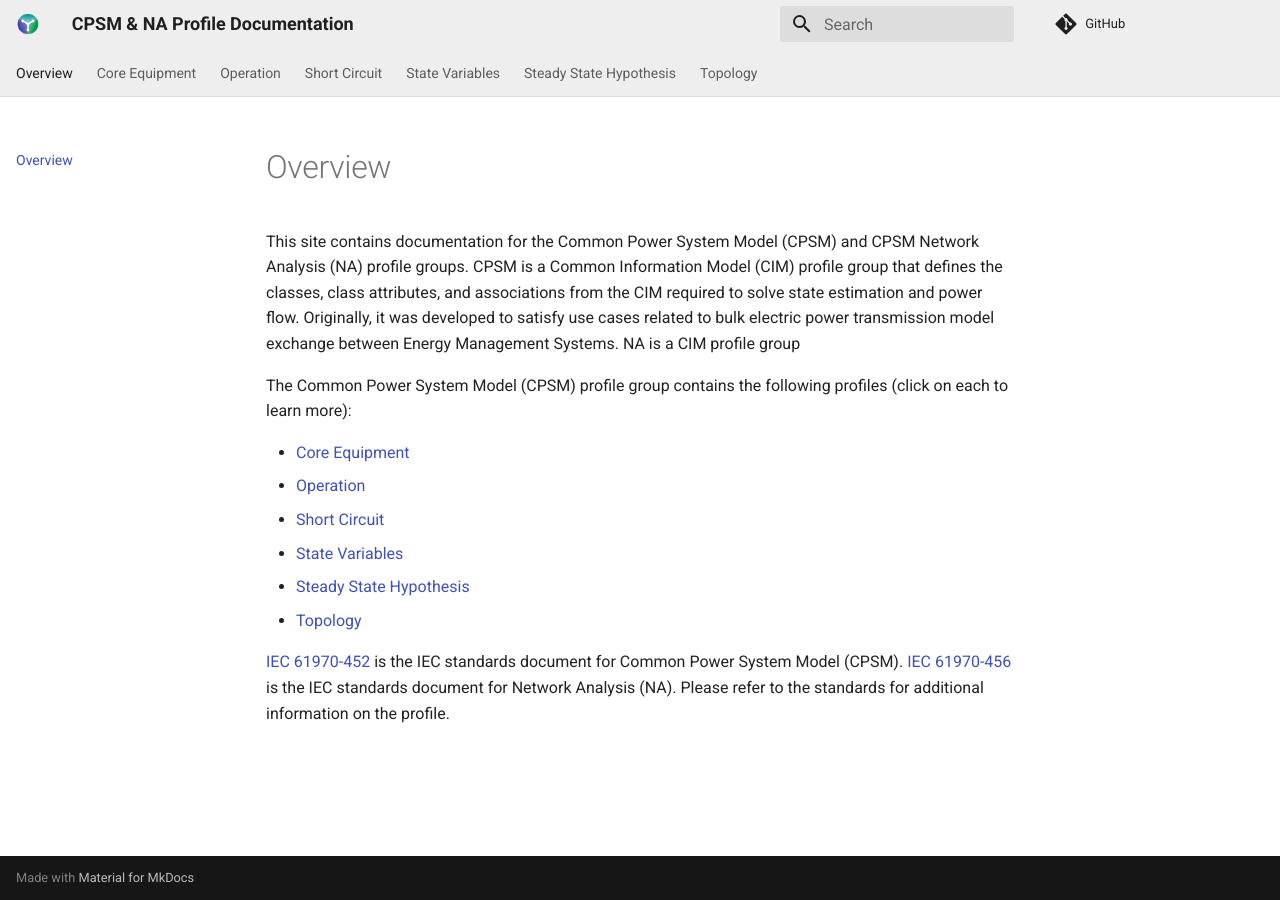
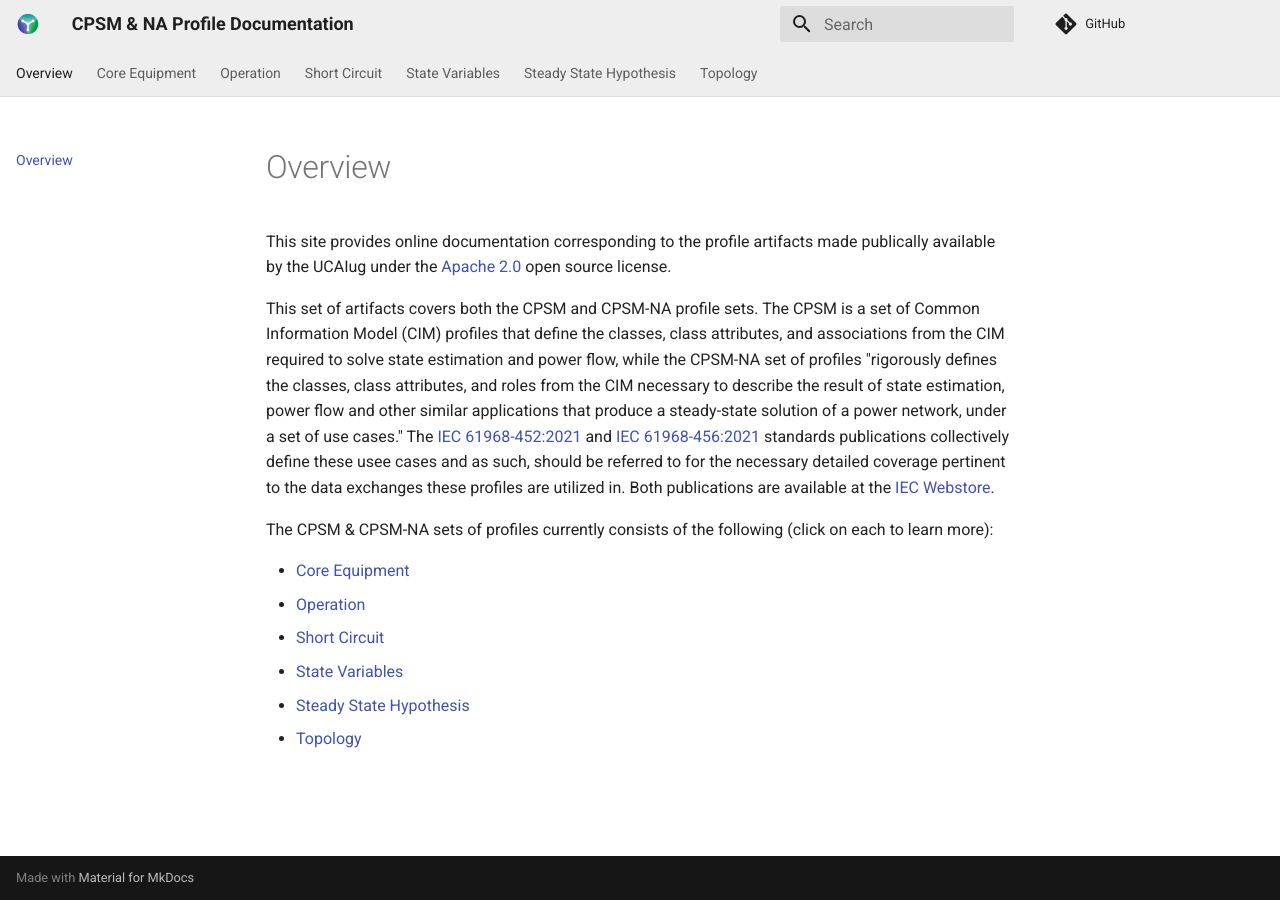
Before and after one commit to cimug-org/cpsm-docs, an MkDocs documentation site: the page built from docs/index.md, in a window 1280 px wide. Built offline with MkDocs 1.6.1 and Material for MkDocs 9.7.7, drawn with Linux system fonts in a browser that asks for light colours; comment, search, counter and statistics services are not loaded.

Commit message:
Update index.md

```diff
--- a/docs/index.md
+++ b/docs/index.md
@@ -1,7 +1,9 @@
 # Overview
-This site contains documentation for the Common Power System Model (CPSM) and CPSM Network Analysis (NA) profile groups. CPSM is a Common Information Model (CIM) profile group that defines the classes, class attributes, and associations from the CIM required to solve state estimation and power flow. Originally, it was developed to satisfy use cases related to bulk electric power transmission model exchange between Energy Management Systems. NA is a CIM profile group
+This site provides online documentation corresponding to the profile artifacts made publically available by the UCAIug under the [Apache 2.0](LICENSE) open source license.
 
-The Common Power System Model (CPSM) profile group contains the following profiles (click on each to learn more):
+This set of artifacts covers both the CPSM and CPSM-NA profile sets. The CPSM is a set of Common Information Model (CIM) profiles that define the classes, class attributes, and associations from the CIM required to solve state estimation and power flow, while the CPSM-NA set of profiles "rigorously defines the classes, class attributes, and roles from the CIM necessary to describe the result of state estimation, power flow and other similar applications that produce a steady-state solution of a power network, under a set of use cases." The [IEC 61968-452:2021](https://webstore.iec.ch/en/publication/64844) and [IEC 61968-456:2021](https://webstore.iec.ch/en/publication/68054) standards publications collectively define these usee cases and as such, should be referred to for the necessary detailed coverage pertinent to the data exchanges these profiles are utilized in. Both publications are available at the [IEC Webstore](https://webstore.iec.ch/).
+
+The CPSM & CPSM-NA sets of profiles currently consists of the following (click on each to learn more):
 
 - [Core Equipment](./Core Equipment/index.md)
 - [Operation](./Operation/index.md)
@@ -9,5 +11,3 @@ The Common Power System Model (CPSM) profile group contains the following profil
 - [State Variables](./State Variables/index.md)
 - [Steady State Hypothesis](./Steady State Hypothesis/index.md)
 - [Topology](./Topology/index.md)
-
-[IEC 61970-452](https://webstore.iec.ch/en/publication/64844) is the IEC standards document for Common Power System Model (CPSM). [IEC 61970-456](https://webstore.iec.ch/en/publication/68054) is the IEC standards document for Network Analysis (NA). Please refer to the standards for additional information on the profile.
```
